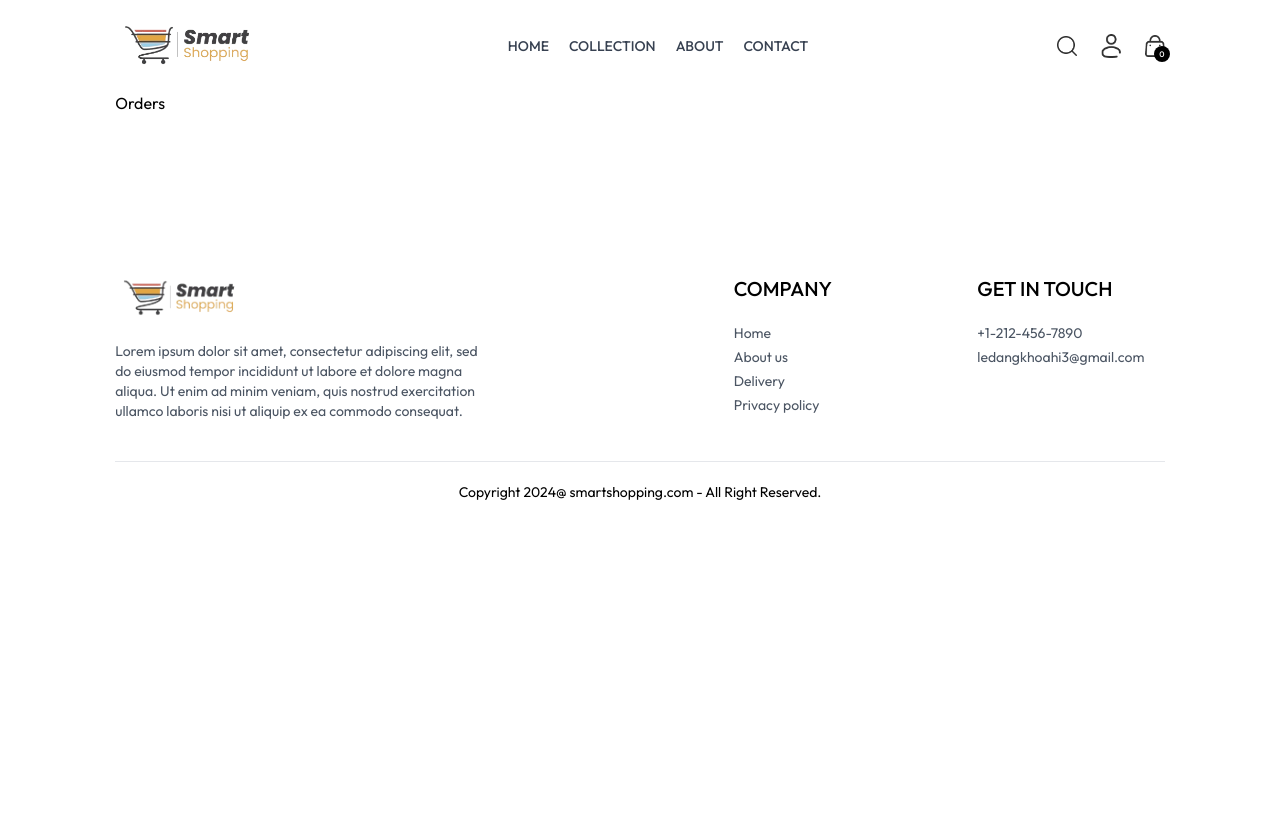
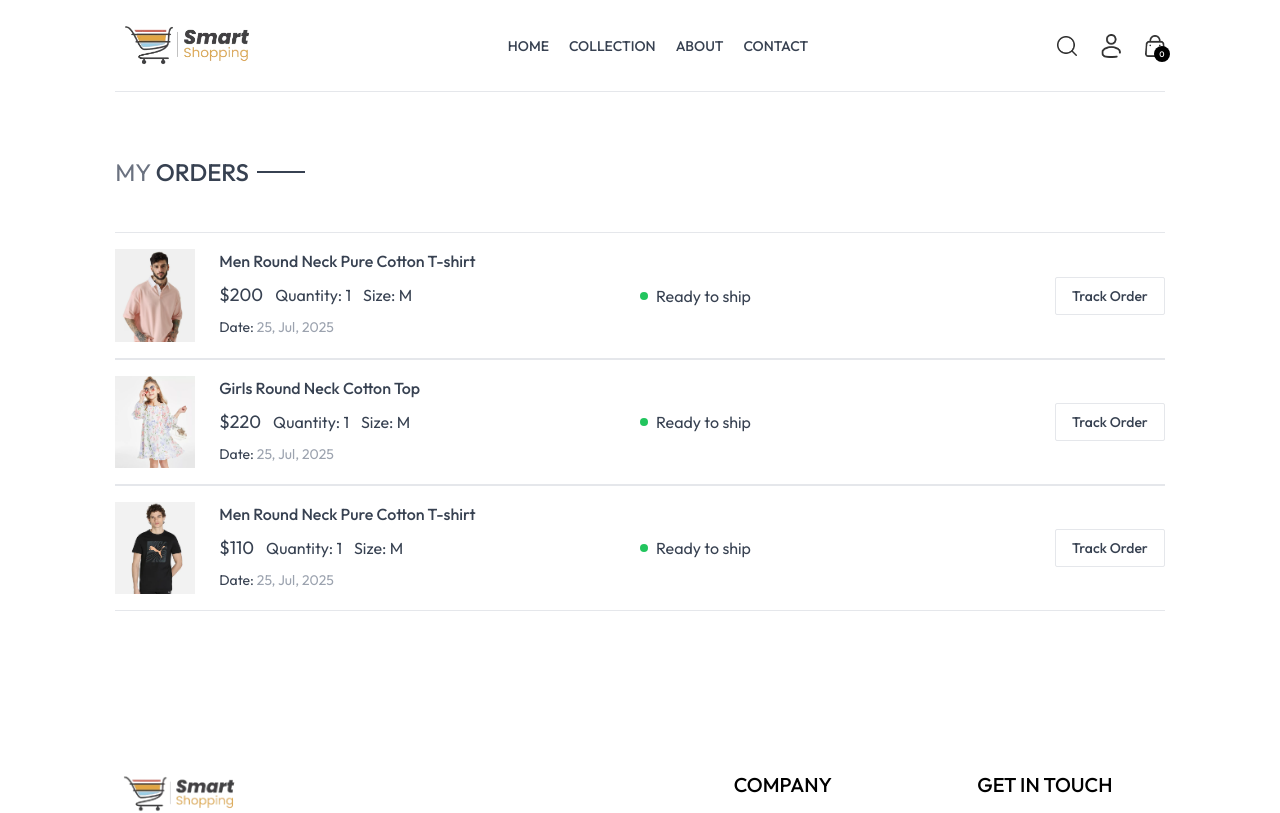
Before and after one commit to EpicVN/e-commerce-app-frontend, a React (Vite) app: page /orders in a window 1280 px wide. Shown: the top 813 px of the page. Built offline with nearby package versions, Linux system fonts and the light colour scheme.

Commit message:
Finish Orders page UI

```diff
--- a/src/pages/Orders.jsx
+++ b/src/pages/Orders.jsx
@@ -1,9 +1,58 @@
-import React from 'react'
+import React, { useContext } from "react";
+import { ShopContext } from "../context/ShopContext";
+import Title from "../components/Title";
 
 const Orders = () => {
+  const { products, currency } = useContext(ShopContext);
+
   return (
-    <div>Orders</div>
-  )
-}
+    <div className="border-t pt-16">
+      <div className="text-2xl">
+        <Title text1={"MY"} text2={"ORDERS"} />
+      </div>
 
-export default Orders
+      <div className="mt-8">
+        {products.slice(1, 4).map((item, index) => (
+          <div
+            className="py-4 border-t border-b text-gray-700 flex flex-col md:flex-row md:items-center md:justify-between gap-4"
+            key={index}
+          >
+            <div className="flex items-start gap-6 text-sm">
+              <img className="w-16 sm:w-20" src={item.image[0]} alt="" />
+
+              <div>
+                <p className="sm:text-base font-medium">{item.name}</p>
+
+                <div className="flex items-center gap-3 mt-2 text-base text-gray-700">
+                  <p className="text-lg">
+                    {currency}
+                    {item.price}
+                  </p>
+                  <p>Quantity: 1</p>
+                  <p>Size: M</p>
+                </div>
+
+                <p className="mt-2">
+                  Date: <span className="text-gray-400">25, Jul, 2025</span>
+                </p>
+              </div>
+            </div>
+
+            <div className="md:w-1/2 flex justify-between">
+              <div className="flex items-center gap-2">
+                <p className="min-w-2 h-2 rounded-full bg-green-500"></p>
+                <p className="text-sm md:text-base">Ready to ship</p>
+              </div>
+
+              <button className="border px-4 py-2 text-sm font-medium rounded-sm">
+                Track Order
+              </button>
+            </div>
+          </div>
+        ))}
+      </div>
+    </div>
+  );
+};
+
+export default Orders;
```
